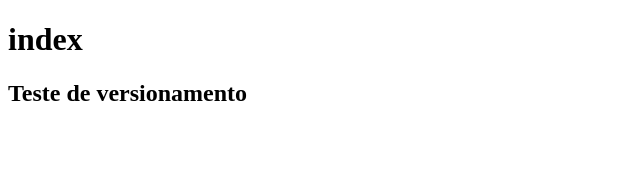
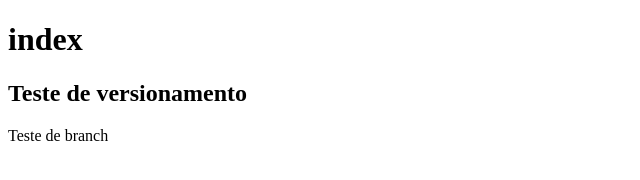
Before and after one commit to adrianoschagas/git_exemplo, a plain HTML site: page index.html in a window 1280 px wide. Shown: the whole page, without its empty margins (0-640 px from the left). Drawn offline with Linux system fonts and the light colour scheme.

Commit message:
Teste de branch

```diff
--- a/index.html
+++ b/index.html
@@ -8,5 +8,6 @@
 <body>
     <h1>index</h1>
     <h2>Teste de versionamento</h2>
+    <div>Teste de branch</div>
 </body>
 </html>
```
